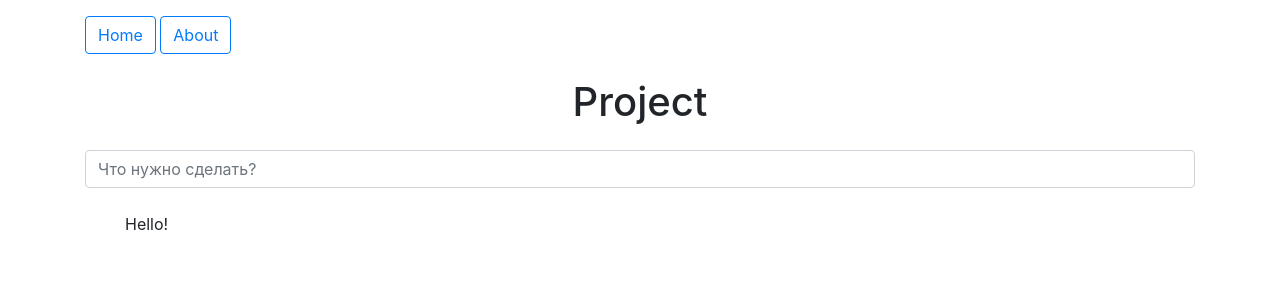
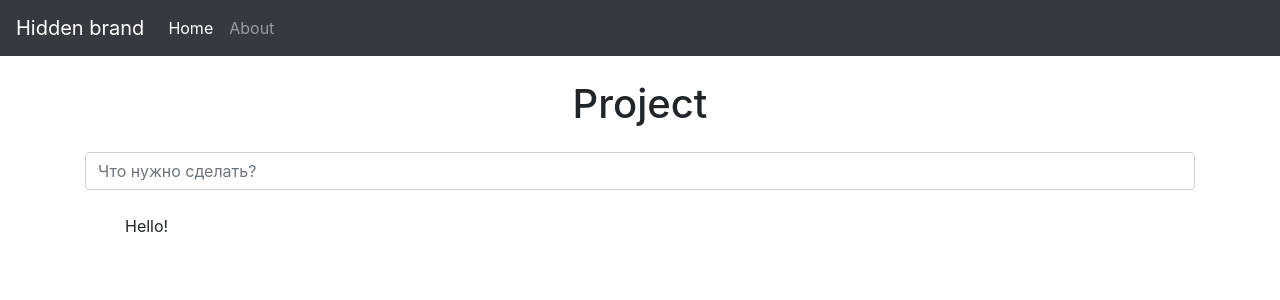
Before and after one commit to Leraner/Mysite-django2x, a Django app: page / in a window 1280 px wide. Shown: the top 300 px of the page. Run offline with Django 3.2, Linux system fonts and the light colour scheme; data comes from the database, SQL or seed files in the repository; some libraries are stand-ins or nearby versions.

Commit message:
Add Navbar

```diff
--- a/templates/base.html
+++ b/templates/base.html
@@ -13,9 +13,29 @@
 
 <body>
 
-<div class="container">
-    <a href="{% url 'home' %}" class="btn btn-outline-primary mt-3">Home</a>      <a href="{% url 'about' %}" class="btn btn-outline-primary mt-3">About</a>
-</div>
+<nav class="navbar navbar-expand-lg navbar-dark bg-dark">
+  <button class="navbar-toggler" type="button" data-toggle="collapse" data-target="#navbarTogglerDemo01" aria-controls="navbarTogglerDemo01" aria-expanded="false" aria-label="Toggle navigation">
+    <span class="navbar-toggler-icon"></span>
+  </button>
+  <div class="collapse navbar-collapse" id="navbarTogglerDemo01">
+    <a class="navbar-brand" href="/">Hidden brand</a>
+    <ul class="navbar-nav mr-auto mt-2 mt-lg-0">
+      <li class="nav-item active">
+        <a class="nav-link" href="/">Home <span class="sr-only">(current)</span></a>
+      </li>
+      <li class="nav-item">
+        <a class="nav-link" href="/about/">About</a>
+      </li>
+<!--      <li class="nav-item">-->
+<!--        <a class="nav-link disabled" href="#" tabindex="-1" aria-disabled="true">Disabled</a>-->
+<!--      </li>-->
+    </ul>
+<!--    <form class="form-inline my-2 my-lg-0">-->
+<!--      <input class="form-control mr-sm-2" type="search" placeholder="Search" aria-label="Search">-->
+<!--      <button class="btn btn-outline-success my-2 my-sm-0" type="submit">Search</button>-->
+<!--    </form>-->
+  </div>
+</nav>
 
 
 {% block content %}
```
